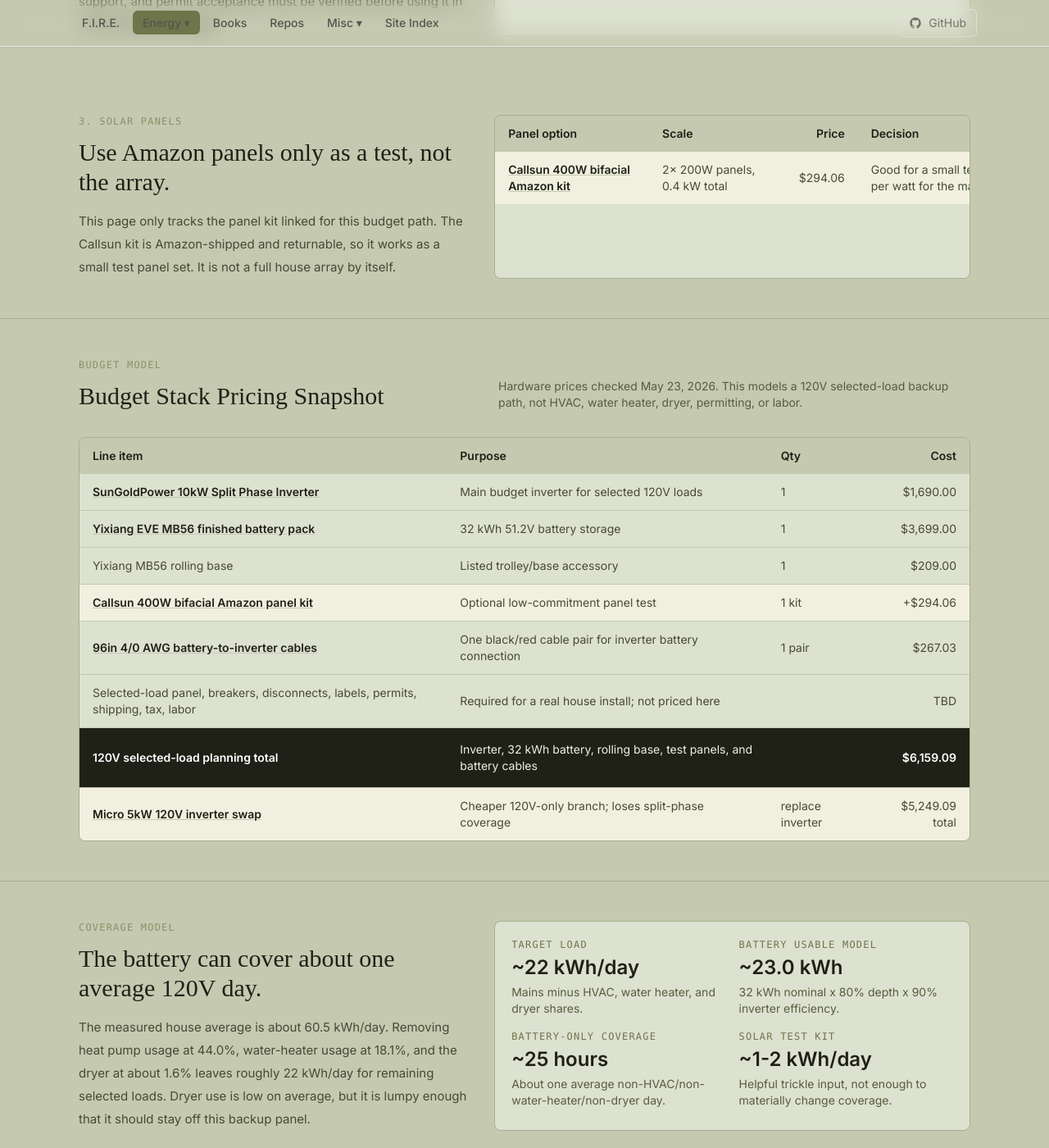
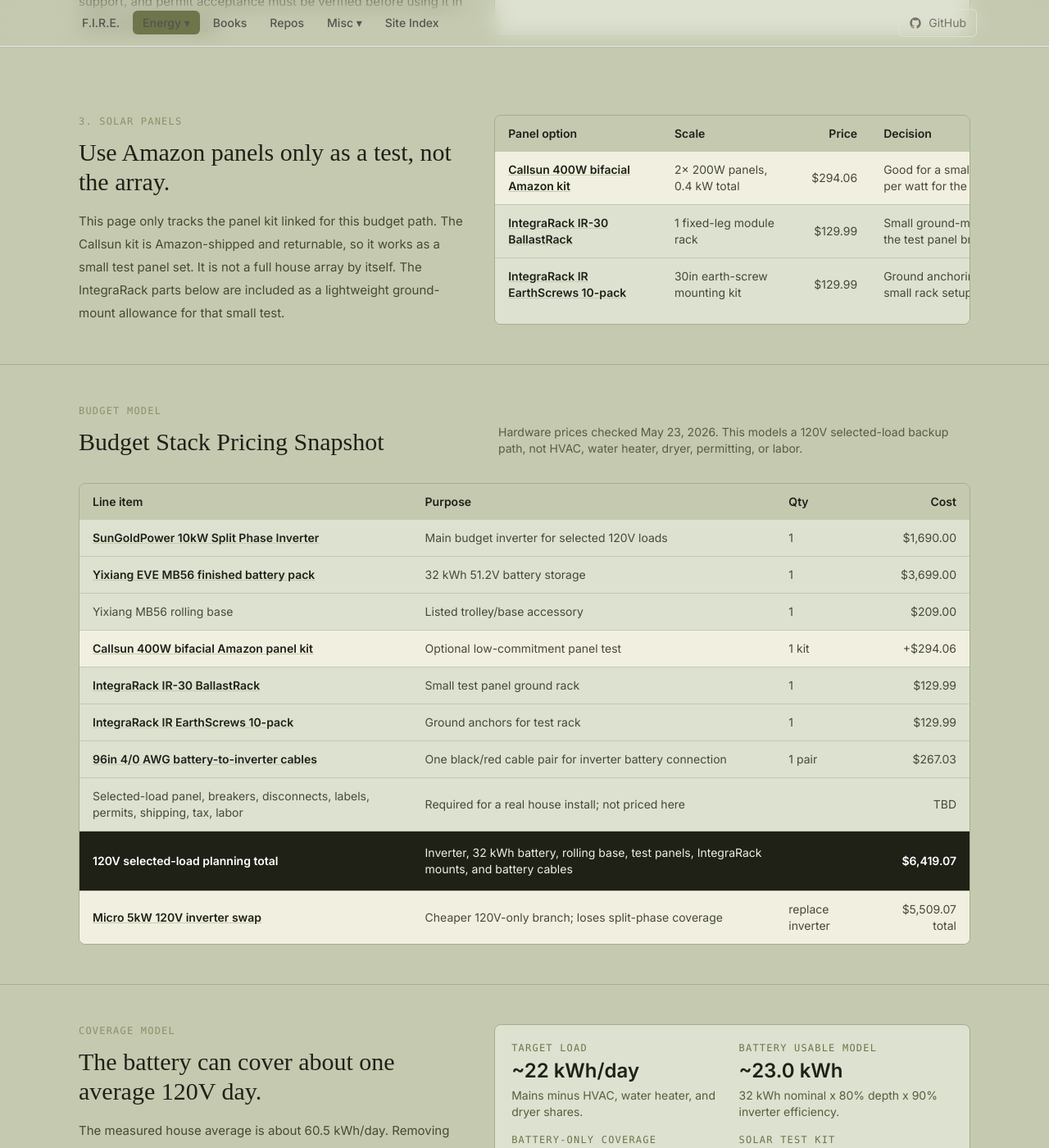
Before and after one commit to techmore/techmore.github.io, a Jekyll site: the page built from pages/energy-monitoring/will-prowse-2026.html, in a window 1280 px wide and 1400 px high, scrolled down 1655 px. Shown: the whole window at 82% size. Built offline with Jekyll 4.4.1, drawn with Linux system fonts in a browser that asks for light colours; nearby versions of some CDN libraries; some web fonts are replaced; some of the changed text lies outside the part shown.

Commit message:
Add IntegraRack micro mount costs

```diff
--- a/pages/energy-monitoring/will-prowse-2026.html
+++ b/pages/energy-monitoring/will-prowse-2026.html
@@ -103,8 +103,8 @@ title: Will Prowse 2026 - Techmore
               </tr>
               <tr>
                 <td class="px-4 py-3 font-semibold text-olive-950">Micro stack total</td>
-                <td class="px-4 py-3 text-right">$5,249.09</td>
-                <td class="px-4 py-3">Inverter, Yixiang 32 kWh battery, rolling base, Callsun panel kit, and 4/0 battery cable pair.</td>
+                <td class="px-4 py-3 text-right">$5,509.07</td>
+                <td class="px-4 py-3">Inverter, Yixiang 32 kWh battery, rolling base, Callsun panel kit, IntegraRack test mounts, and 4/0 battery cable pair.</td>
               </tr>
               <tr>
                 <td class="px-4 py-3 font-semibold text-olive-950">Coverage read</td>
@@ -167,7 +167,7 @@ title: Will Prowse 2026 - Techmore
         <p class="font-mono text-xs tracking-widest uppercase text-olive-500">3. Solar panels</p>
         <h2 class="mt-3 text-3xl text-olive-950">Use Amazon panels only as a test, not the array.</h2>
         <p class="mt-4 text-olive-800 leading-7">
-          This page only tracks the panel kit linked for this budget path. The Callsun kit is Amazon-shipped and returnable, so it works as a small test panel set. It is not a full house array by itself.
+          This page only tracks the panel kit linked for this budget path. The Callsun kit is Amazon-shipped and returnable, so it works as a small test panel set. It is not a full house array by itself. The IntegraRack parts below are included as a lightweight ground-mount allowance for that small test.
         </p>
       </div>
       <div class="overflow-x-auto rounded-lg border border-olive-400 bg-olive-200">
@@ -186,6 +186,18 @@ title: Will Prowse 2026 - Techmore
               <td class="px-4 py-3">2x 200W panels, 0.4 kW total</td>
               <td class="px-4 py-3 text-right">$294.06</td>
               <td class="px-4 py-3">Good for a small test; too small and high per watt for the main array.</td>
+            </tr>
+            <tr>
+              <td class="px-4 py-3"><a href="https://signaturesolar.com/integrarack-ir-30-ballastrack-solar-module-rack-1-fixed-leg/" class="font-semibold text-olive-950 underline decoration-olive-300 hover:text-olive-700">IntegraRack IR-30 BallastRack</a></td>
+              <td class="px-4 py-3">1 fixed-leg module rack</td>
+              <td class="px-4 py-3 text-right">$129.99</td>
+              <td class="px-4 py-3">Small ground-mount rack allowance for the test panel branch.</td>
+            </tr>
+            <tr>
+              <td class="px-4 py-3"><a href="https://signaturesolar.com/integrarack-ir-earthscrew-mounting-kit-10-pack-30/" class="font-semibold text-olive-950 underline decoration-olive-300 hover:text-olive-700">IntegraRack IR EarthScrews 10-pack</a></td>
+              <td class="px-4 py-3">30in earth-screw mounting kit</td>
+              <td class="px-4 py-3 text-right">$129.99</td>
+              <td class="px-4 py-3">Ground anchoring allowance for the small rack setup.</td>
             </tr>
           </tbody>
         </table>
@@ -239,6 +251,18 @@ title: Will Prowse 2026 - Techmore
               <td class="px-4 py-3 text-right">+$294.06</td>
             </tr>
             <tr>
+              <td class="px-4 py-3"><a href="https://signaturesolar.com/integrarack-ir-30-ballastrack-solar-module-rack-1-fixed-leg/" class="font-semibold text-olive-950 underline decoration-olive-300 hover:text-olive-700">IntegraRack IR-30 BallastRack</a></td>
+              <td class="px-4 py-3">Small test panel ground rack</td>
+              <td class="px-4 py-3">1</td>
+              <td class="px-4 py-3 text-right">$129.99</td>
+            </tr>
+            <tr>
+              <td class="px-4 py-3"><a href="https://signaturesolar.com/integrarack-ir-earthscrew-mounting-kit-10-pack-30/" class="font-semibold text-olive-950 underline decoration-olive-300 hover:text-olive-700">IntegraRack IR EarthScrews 10-pack</a></td>
+              <td class="px-4 py-3">Ground anchors for test rack</td>
+              <td class="px-4 py-3">1</td>
+              <td class="px-4 py-3 text-right">$129.99</td>
+            </tr>
+            <tr>
               <td class="px-4 py-3"><a href="https://signaturesolar.com/96in-4-0-awg-battery-to-inverter-cables-black-and-red/" class="font-semibold text-olive-950 underline decoration-olive-300 hover:text-olive-700">96in 4/0 AWG battery-to-inverter cables</a></td>
               <td class="px-4 py-3">One black/red cable pair for inverter battery connection</td>
               <td class="px-4 py-3">1 pair</td>
@@ -252,15 +276,15 @@ title: Will Prowse 2026 - Techmore
             </tr>
             <tr class="bg-olive-950 text-white">
               <td class="px-4 py-4 font-semibold">120V selected-load planning total</td>
-              <td class="px-4 py-4 text-olive-100">Inverter, 32 kWh battery, rolling base, test panels, and battery cables</td>
+              <td class="px-4 py-4 text-olive-100">Inverter, 32 kWh battery, rolling base, test panels, IntegraRack mounts, and battery cables</td>
               <td class="px-4 py-4"></td>
-              <td class="px-4 py-4 text-right font-semibold">$6,159.09</td>
+              <td class="px-4 py-4 text-right font-semibold">$6,419.07</td>
             </tr>
             <tr class="bg-amber-50/60">
               <td class="px-4 py-3"><a href="https://www.amazon.com/dp/B0B7WD7HZZ?th=1&linkCode=sl1&tag=kiteonabudg-20&linkId=6fa24503c9c1fcfac23005915e4f0eb1&language=en_US&ref_=as_li_ss_tl" class="font-semibold text-olive-950 underline decoration-olive-300 hover:text-olive-700">Micro 5kW 120V inverter swap</a></td>
               <td class="px-4 py-3">Cheaper 120V-only branch; loses split-phase coverage</td>
               <td class="px-4 py-3">replace inverter</td>
-              <td class="px-4 py-3 text-right">$5,249.09 total</td>
+              <td class="px-4 py-3 text-right">$5,509.07 total</td>
             </tr>
           </tbody>
         </table>
@@ -337,6 +361,8 @@ title: Will Prowse 2026 - Techmore
         <li><a href="https://www.amazon.com/dp/B0B7WD7HZZ?th=1&linkCode=sl1&tag=kiteonabudg-20&linkId=6fa24503c9c1fcfac23005915e4f0eb1&language=en_US&ref_=as_li_ss_tl" class="underline decoration-olive-500 hover:text-olive-700">Amazon 5kW 48V 120V inverter charger listing</a> for the micro model price reference, 100A MPPT, 40A AC charger, 120V output, parallel-capable listing, and return/support context.</li>
         <li><a href="https://yixiangpower.com/products/pre-sale-yixiang-us-stock-eve-mb56-finished-battery-pack-32kwh-51-2v-16s-628ah-eve-lifepo4-cell-lithium-battery-estimated-shipping-date-dec-20th?sca_ref=9207522.jYuzmwEjUpH" class="underline decoration-olive-500 hover:text-olive-700">Yixiang EVE MB56 32 kWh finished battery pack</a> for price, capacity, shipping-time, accessory, and warranty text.</li>
         <li><a href="https://www.amazon.com/Callsun-Bifacial-Efficiency-Monocrystalline-Off-Grid/dp/B0DC6T55ZK?th=1&linkCode=sl1&tag=vehicledwelling-20&linkId=e872f8ed2e47d73c0f523237f63b2d82&language=en_US&ref_=as_li_ss_tl" class="underline decoration-olive-500 hover:text-olive-700">Amazon Callsun 400W bifacial panel kit</a> for the $294.06 limited-time price, 2x 200W configuration, Amazon shipping, and 30-day return details.</li>
+        <li><a href="https://signaturesolar.com/integrarack-ir-30-ballastrack-solar-module-rack-1-fixed-leg/" class="underline decoration-olive-500 hover:text-olive-700">Signature Solar IntegraRack IR-30 BallastRack</a> for the $129.99 fixed-leg rack price.</li>
+        <li><a href="https://signaturesolar.com/integrarack-ir-earthscrew-mounting-kit-10-pack-30/" class="underline decoration-olive-500 hover:text-olive-700">Signature Solar IntegraRack IR EarthScrews 10-pack</a> for the $129.99 mounting kit price.</li>
         <li><a href="https://signaturesolar.com/96in-4-0-awg-battery-to-inverter-cables-black-and-red/" class="underline decoration-olive-500 hover:text-olive-700">Signature Solar 96in 4/0 AWG battery-to-inverter cables</a> for the $267.03 black/red cable pair.</li>
         <li><a href="https://tubetested.com/episodes/58" class="underline decoration-olive-500 hover:text-olive-700">TubeTested 2026 Will Prowse approved products index</a> for the referenced 2026 affiliate-list context.</li>
         <li><a href="https://www.youtube.com/watch?v=HarRKsrqOss" class="underline decoration-olive-500 hover:text-olive-700">YouTube reference video</a> for additional budget-stack context.</li>
```
